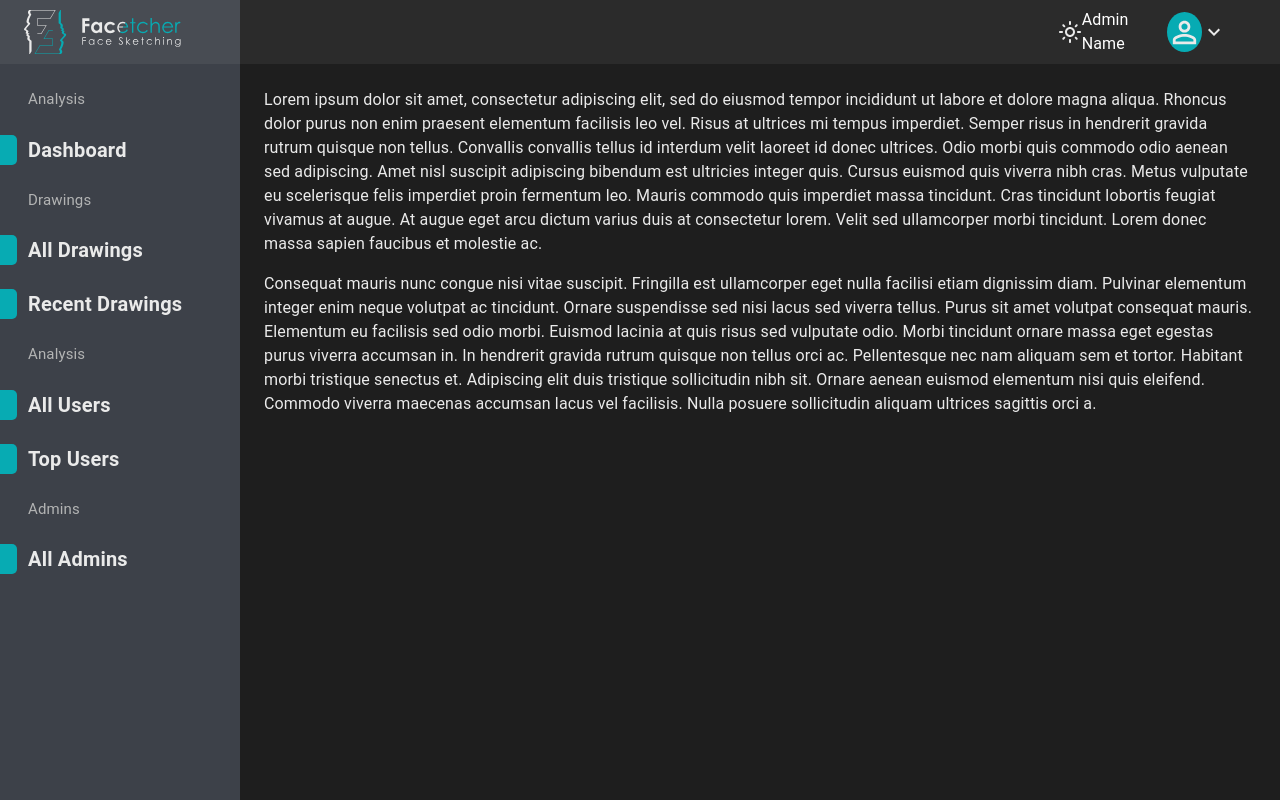
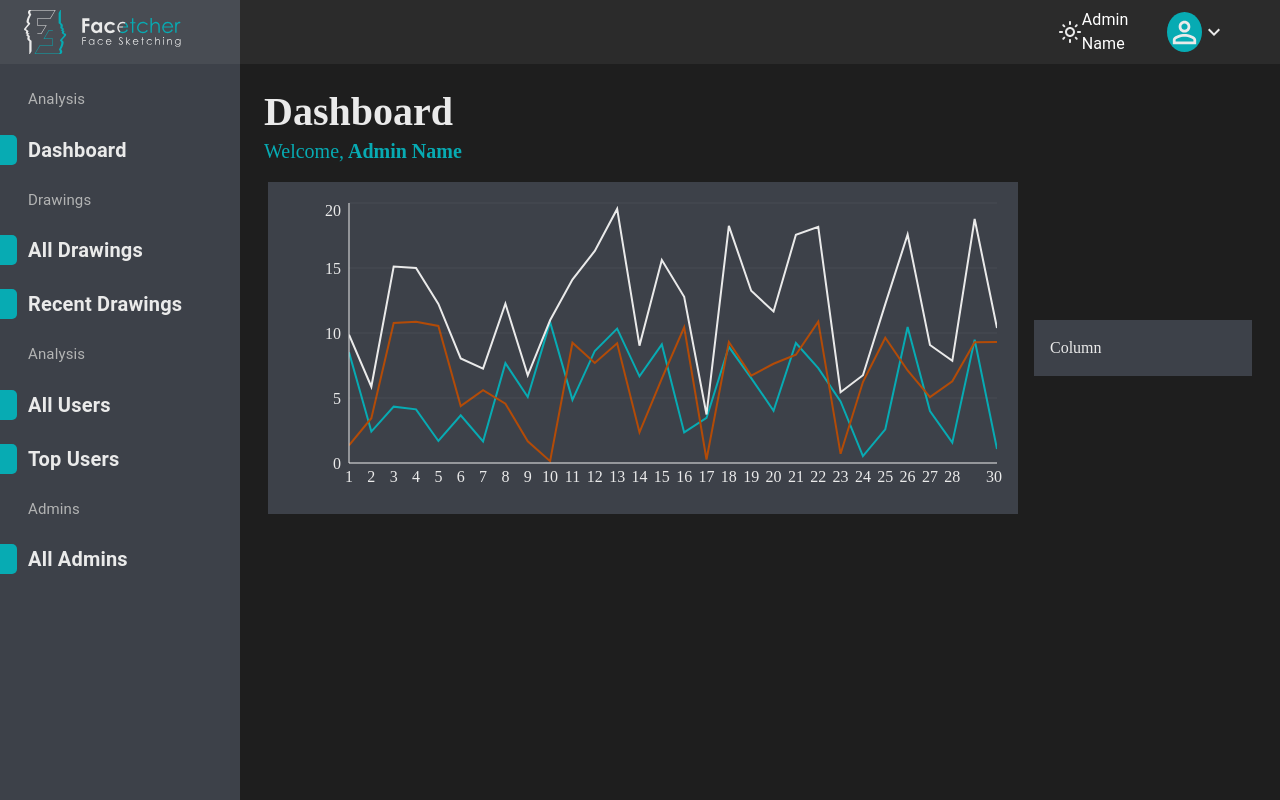
Before and after one commit to henry-azer/facetcher-admin-portal, a React (Create React App) app: page / in a window 1280 px wide. Built offline with nearby package versions, Linux system fonts and the light colour scheme.

Commit message:
add recharts package and use it in home screen

```diff
--- a/package.json
+++ b/package.json
@@ -24,6 +24,7 @@
     "react-redux": "^8.0.5",
     "react-router-dom": "^6.8.0",
     "react-scripts": "^2.1.3",
+    "recharts": "^2.5.0",
     "redux": "^4.2.0",
     "redux-devtools-extension": "^2.13.9",
     "redux-promise": "^0.6.0",
--- a/src/components/drawer/drawer.jsx
+++ b/src/components/drawer/drawer.jsx
@@ -35,7 +35,7 @@ const drawerCategories = [
      { header: "Admins", subHeaders: ["All Admins"] },
 ];
 
-const FacetcherDrawer = () => {
+const FacetcherDrawer = ({ children }) => {
      return (
           <Box sx={{ display: "flex" }}>
                {/* <CssBaseline /> */}
@@ -160,7 +160,7 @@ const FacetcherDrawer = () => {
                                                                       "Bold",
                                                             }}
                                                             primary={subHeader}
-                                                            className='active_sub_header'
+                                                            className="active_sub_header"
                                                        />
                                                   </ListItemButton>
                                              </ListItem>
@@ -172,43 +172,7 @@ const FacetcherDrawer = () => {
                </Drawer>
                <Box component="main" sx={{ flexGrow: 1, p: 3 }}>
                     <Toolbar />
-                    <Typography paragraph>
-                         Lorem ipsum dolor sit amet, consectetur adipiscing
-                         elit, sed do eiusmod tempor incididunt ut labore et
-                         dolore magna aliqua. Rhoncus dolor purus non enim
-                         praesent elementum facilisis leo vel. Risus at ultrices
-                         mi tempus imperdiet. Semper risus in hendrerit gravida
-                         rutrum quisque non tellus. Convallis convallis tellus
-                         id interdum velit laoreet id donec ultrices. Odio morbi
-                         quis commodo odio aenean sed adipiscing. Amet nisl
-                         suscipit adipiscing bibendum est ultricies integer
-                         quis. Cursus euismod quis viverra nibh cras. Metus
-                         vulputate eu scelerisque felis imperdiet proin
-                         fermentum leo. Mauris commodo quis imperdiet massa
-                         tincidunt. Cras tincidunt lobortis feugiat vivamus at
-                         augue. At augue eget arcu dictum varius duis at
-                         consectetur lorem. Velit sed ullamcorper morbi
-                         tincidunt. Lorem donec massa sapien faucibus et
-                         molestie ac.
-                    </Typography>
-                    <Typography paragraph>
-                         Consequat mauris nunc congue nisi vitae suscipit.
-                         Fringilla est ullamcorper eget nulla facilisi etiam
-                         dignissim diam. Pulvinar elementum integer enim neque
-                         volutpat ac tincidunt. Ornare suspendisse sed nisi
-                         lacus sed viverra tellus. Purus sit amet volutpat
-                         consequat mauris. Elementum eu facilisis sed odio
-                         morbi. Euismod lacinia at quis risus sed vulputate
-                         odio. Morbi tincidunt ornare massa eget egestas purus
-                         viverra accumsan in. In hendrerit gravida rutrum
-                         quisque non tellus orci ac. Pellentesque nec nam
-                         aliquam sem et tortor. Habitant morbi tristique
-                         senectus et. Adipiscing elit duis tristique
-                         sollicitudin nibh sit. Ornare aenean euismod elementum
-                         nisi quis eleifend. Commodo viverra maecenas accumsan
-                         lacus vel facilisis. Nulla posuere sollicitudin aliquam
-                         ultrices sagittis orci a.
-                    </Typography>
+                    <>{children}</>
                </Box>
           </Box>
      );
--- a/src/constants/app_colors.jsx
+++ b/src/constants/app_colors.jsx
@@ -5,3 +5,5 @@ export const DARKGREY = "#3d4149";
 export const DARKGREY2 = "#1E1E1E";
 export const CYAN = "#07abb3";
 export const DARKCYAN = "#003b3f";
+export const ORANGE = "#B34B07";
+export const DARKORANGE = "#401A00";
--- a/src/styles/styles.css
+++ b/src/styles/styles.css
@@ -7,12 +7,14 @@
      --darkGrey2: #1e1e1e;
      --cyan: #07abb3;
      --darkCyan: #003b3f;
+     --orange: #b34b07;
+     --darkOrange: #401a00;
 }
-.btn:active{
+.btn:active {
      border: none !important;
      /* outline: none !important; */
 }
-.form-control{
+.form-control {
      box-shadow: none !important;
 }
 input:focus-visible {
@@ -26,6 +28,9 @@ input:focus-visible {
 }
 .text-grey {
      color: var(--grey) !important;
+}
+.text-cyan {
+     color: var(--cyan) !important;
 }
 .text-light-grey {
      color: var(--lightGrey) !important;
@@ -85,7 +90,9 @@ body {
 .flex-row {
      flex-direction: row;
 }
-
+.recharts-tooltip-wrapper {
+     background-color: var(--darkGrey2) !important;
+}
 .content-fit {
      padding: 10px 0;
      margin: 0 160px;
--- a/src/views/Home.jsx
+++ b/src/views/Home.jsx
@@ -1,14 +1,98 @@
 import React from "react";
 
 import { useTranslation } from "react-i18next";
+import {
+     Tooltip,
+     CartesianGrid,
+     Line,
+     LineChart,
+     XAxis,
+     AreaChart,
+     ResponsiveContainer,
+     Area,
+     YAxis,
+} from "recharts";
 import FacetcherDrawer from "../components/drawer/drawer";
+import { CYAN, LIGHTGREY, LIGHTGREY10T, ORANGE } from "../constants/app_colors";
 
 const Home = () => {
-     const { t } = useTranslation();
+     // const { t } = useTranslation();
+     const adminName = "Admin Name";
+     const dataView = () => {
+          const data = [];
+          for (let index = 0; index < 30; index++) {
+               const val = Math.random() * 11;
+               const val2 = Math.random() * 11;
+               data.push({
+                    day: index + 1,
+                    value: val,
+                    value2: val2,
+                    value3: val + val2,
+               });
+          }
+          console.log(data);
+
+          return data;
+     };
 
      return (
           <div>
-               <FacetcherDrawer />
+               <FacetcherDrawer>
+                    <div>
+                         <h1 className="my-0 fw-bold">Dashboard</h1>
+                         <p className="text-cyan fs-5">
+                              Welcome,
+                              <span className="fw-bold"> {adminName}</span>
+                         </p>
+                    </div>
+                    <div className="row justify-content-center align-items-center g-2">
+                         <div className="col-9 bg-dark-grey mx-2 p-3">
+                              <div>
+                                   <ResponsiveContainer
+                                        width="100%"
+                                        height={300}
+                                   >
+                                        <AreaChart data={dataView()}>
+                                             <Area
+                                                  dataKey="value"
+                                                  stroke={CYAN}
+                                                  strokeWidth="2"
+                                                  fill="transparent"
+                                             />
+                                             <Area
+                                                  dataKey="value2"
+                                                  stroke={ORANGE}
+                                                  strokeWidth="2"
+                                                  fill="transparent"
+                                             />
+                                             <Area
+                                                  dataKey="value3"
+                                                  stroke={LIGHTGREY}
+                                                  strokeWidth="2"
+                                                  fill="transparent"
+                                             />
+                                             <XAxis
+                                                  dataKey="day"
+                                                  stroke={LIGHTGREY}
+                                                  tickLine={false}
+                                             />
+                                             <YAxis
+                                                  dataKey="value3"
+                                                  stroke={LIGHTGREY}
+                                                  tickLine={false}
+                                             />
+                                             <Tooltip />
+                                             <CartesianGrid
+                                                  stroke={LIGHTGREY10T}
+                                                  vertical={false}
+                                             />
+                                        </AreaChart>
+                                   </ResponsiveContainer>
+                              </div>
+                         </div>
+                         <div className="col bg-dark-grey mx-2 p-3">Column</div>
+                    </div>
+               </FacetcherDrawer>
           </div>
      );
 };
```
Also changed, not shown: 1 other file (tests, documents, lock files or other folders).
